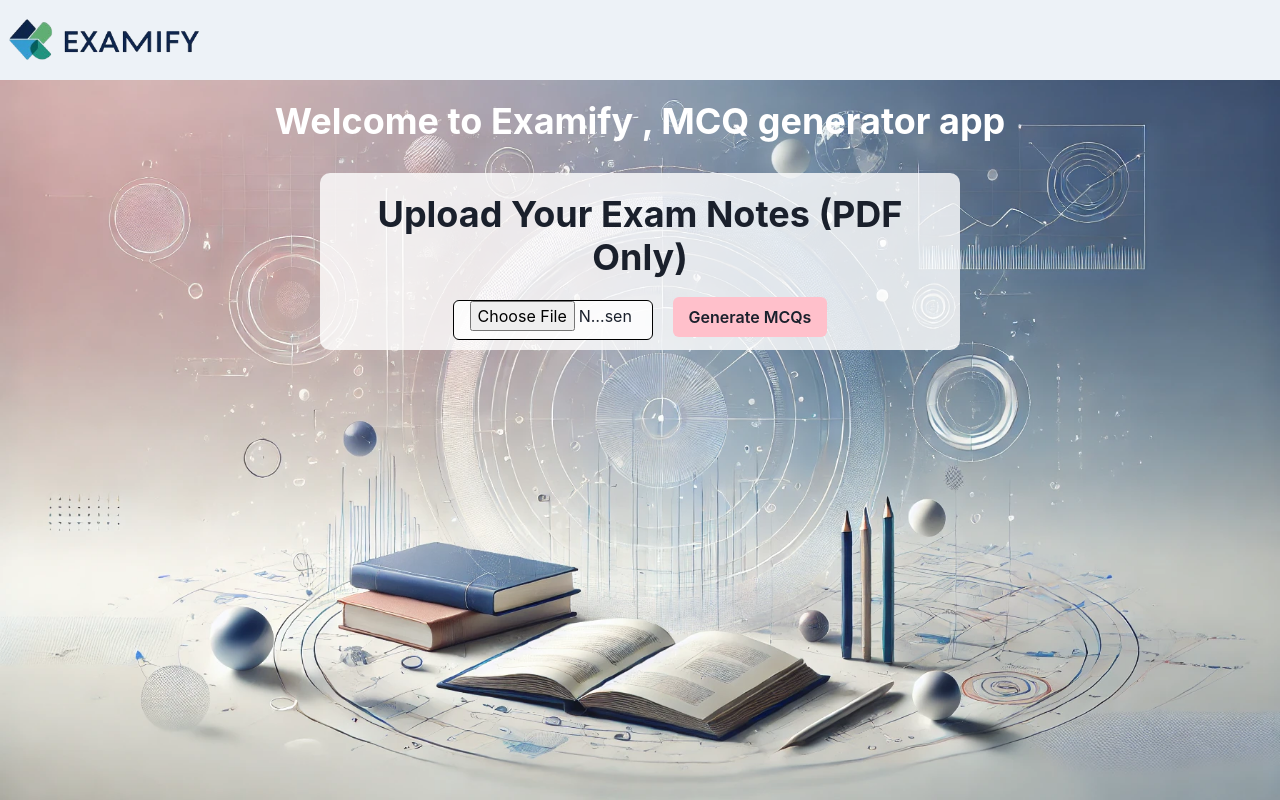
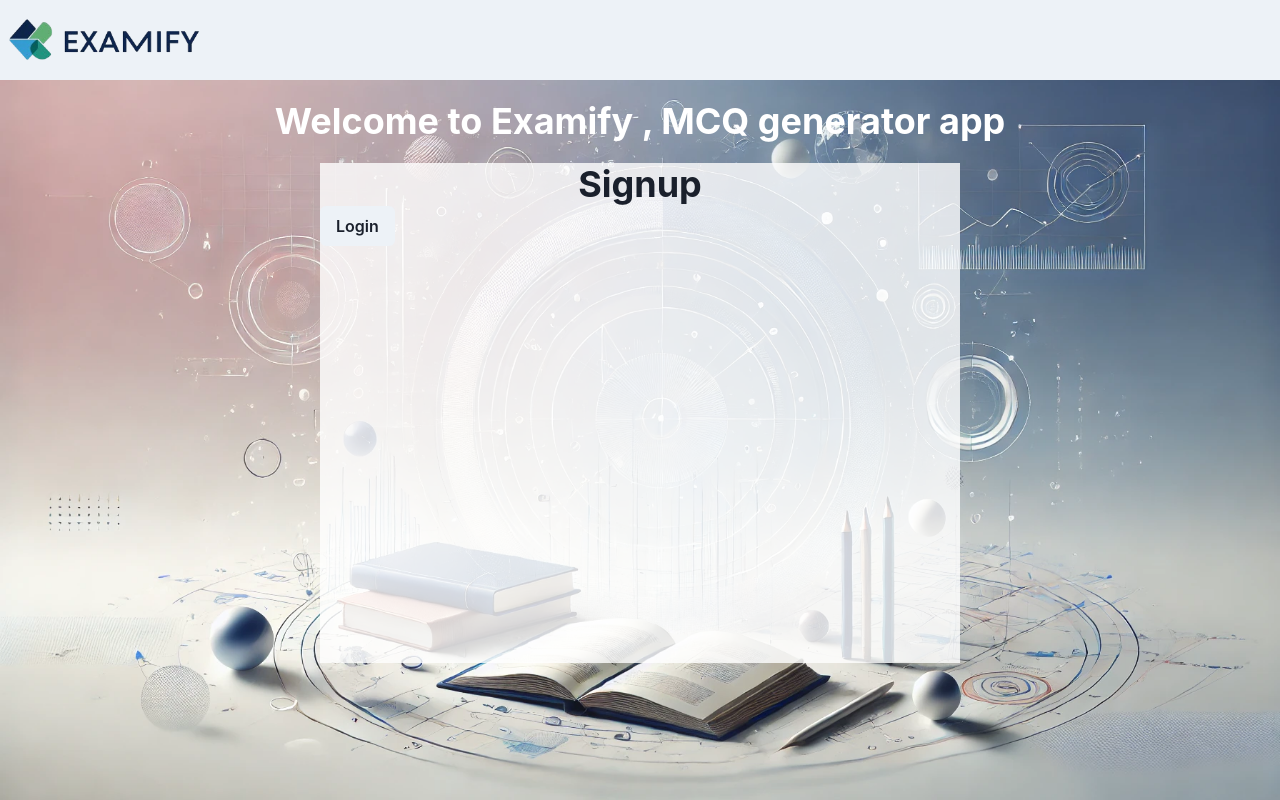
Before and after one commit to abhi5733/Examify, a React (Vite) app in the folder frontend/: page / in a window 1280 px wide. Built offline with nearby package versions, Linux system fonts and the light colour scheme.

Commit message:
Redux store setup done

```diff
--- /dev/null
+++ b/frontend/src/Component/LoginSignup.jsx
@@ -0,0 +1,25 @@
+import { Box, Button, Heading, Text } from '@chakra-ui/react'
+import React, { useState } from 'react'
+
+const LoginSignup = () => {
+
+    const[toggle,setToggle] = useState(false)
+
+  return (
+ <Box w={"50%"} h={"500px"} bgColor={"whiteAlpha.800"} m={"auto"}>
+
+    {toggle?<Box  >
+        <Heading textAlign={"center"}>Login</Heading>
+        <Button onClick={()=>setToggle((prev)=>!prev)} >SignUp</Button>
+    </Box>:<Box>
+        <Heading textAlign={"center"}>Signup</Heading>
+        <Button onClick={()=>setToggle((prev)=>!prev)} >Login</Button>
+        </Box>}
+
+
+
+ </Box>
+  )
+}
+
+export default LoginSignup
--- a/frontend/src/Component/UploadContent.jsx
+++ b/frontend/src/Component/UploadContent.jsx
@@ -17,6 +17,8 @@
 
 import DisplayMcq from './DisplayMcq';
 import bgImg from "../assets/bgImg.webp"
+import { useSelector } from 'react-redux';
+import LoginSignup from './LoginSignup';
 
 
 // Configure the worker
@@ -28,10 +30,9 @@
   const [isLoading, setIsLoading] = useState(false);
   const [error, setError] = useState('');
   const [mcqs, setMcqs] = useState([]);
-
   const toast = useToast();
-
-const[show,setShow] = useState(false) // to display mcq component
+  const[show,setShow] = useState(false) // to display mcq component
+  const Login = useSelector((store)=>store.login)
 
 useEffect(()=>{
 
@@ -164,10 +165,10 @@
      {/* <DisplayMcq mcqs={mcqs} setShow={setShow} /> */}
      <Heading p={"20px"} color={"white"} textAlign={"center"}  > Welcome to Examify , MCQ generator app</Heading>
 
-     { (mcqs.length > 0 && show)? <DisplayMcq data={mcqs} setShow={setShow} setData={setMcqs} />:
+     { (mcqs.length > 0 && show)? <DisplayMcq data={mcqs} setShow={setShow} setData={setMcqs} />:Login?<LoginSignup/>:
 
     <Box textAlign={"center"} borderRadius={"10px"} w={"50%"}  m={"auto"} mt={"10px"} p={"10px"} bgColor={"whiteAlpha.800"} className="upload-notes-container">
-      <Heading mt={"10px"}>Upload Your Exam Notes (PDF Only)</Heading>
+      <Heading fontSize={"20px"} mt={"10px"}>Upload Your Exam Notes ( Pdf , Jpg ,Png , Docs Only )</Heading>
 
  <Input type="file" border={"1px solid black"} w={"200px"} mt={"20px"}  accept=".doc,.docx,.pdf,.txt,.jpg,.png" onChange={handleFileChange} />
 
--- a/frontend/src/main.jsx
+++ b/frontend/src/main.jsx
@@ -4,11 +4,15 @@
 import App from './App.jsx'
 import { ChakraProvider } from "@chakra-ui/react"
 import {BrowserRouter} from "react-router-dom"
+import {Provider} from "react-redux"
+import { store } from './redux/store.js'
 
 createRoot(document.getElementById('root')).render(
   <BrowserRouter>
+  <Provider store={store}>
   <ChakraProvider>
     <App />
     </ChakraProvider>
+    </Provider>
     </BrowserRouter>
 )
--- /dev/null
+++ b/frontend/src/redux/actiontype.js
@@ -0,0 +1,9 @@
+
+
+
+const Loading = "Loading" ;
+const StopLoading = "StopLoading" ;
+const Login = "Login" ;
+
+
+export {Loading,StopLoading,Login}
--- /dev/null
+++ b/frontend/src/redux/reducer.js
@@ -0,0 +1,28 @@
+import { Loading, Login, StopLoading } from "./ActionType"
+
+const initialState={
+    load : false ,
+    login : true ,
+    token : ""
+}
+
+
+export const reducer = (state=initialState,{type})=>{
+
+    switch(type){
+
+    case Loading :
+        return {...state,load:true}
+
+    case StopLoading:
+        return {...state,load:false}
+
+    case Login :
+        return {...state,load:false,login:true}
+
+    default :
+        return state
+
+    }
+
+}
--- /dev/null
+++ b/frontend/src/redux/store.js
@@ -0,0 +1,5 @@
+import { legacy_createStore } from "redux";
+import { reducer } from "./Reducer";
+
+
+export const store = legacy_createStore(reducer)
```
Also changed, not shown: frontend/package.json (+4 -5 lines), frontend/src/redux/action.js (added, +16 -0 lines), 1 other file (tests, documents, lock files or other folders).
